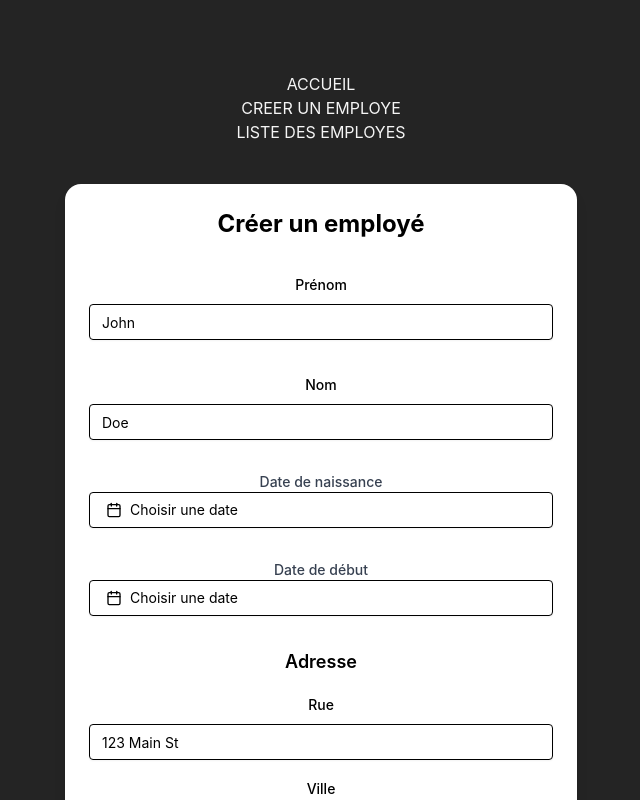
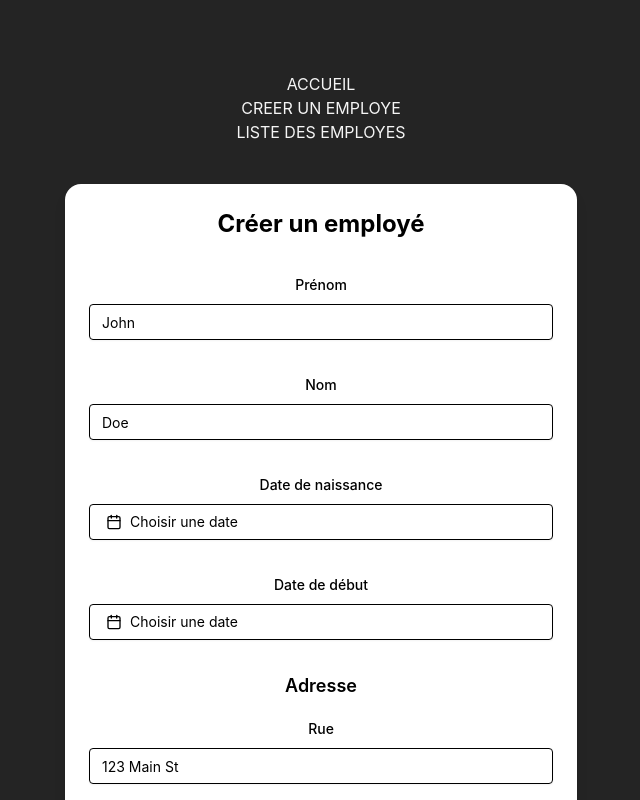
Before and after one commit to DavyHaYehoudi/convert-to-react, a React (Vite) app: page /create-employer in a window 1280 px wide. Shown: the top 800 px of the page, without its empty margins (319-959 px from the left). Built offline with nearby package versions, Linux system fonts and the light colour scheme.

Commit message:
fixed input dates validation zod

```diff
--- a/src/pages/create-employe/CreateEmployer.tsx
+++ b/src/pages/create-employe/CreateEmployer.tsx
@@ -16,8 +16,8 @@ const CreateEmployer = () => {
     defaultValues: {
       firstName: "",
       lastName: "",
-      dateOfBirth: "",
-      startDate: "",
+      dateOfBirth: undefined,
+      startDate: undefined,
       street: "",
       city: "",
       state: "",
@@ -25,10 +25,10 @@ const CreateEmployer = () => {
       department: "",
     },
   });
-  // Gestion de la soumission du formulaire
+
   function onSubmit(values: z.infer<typeof formSchema>) {
     console.log(values);
-    setConfirmation(true); // Affiche la confirmation après enregistrement
+    setConfirmation(true);
   }
 
   return (
@@ -88,7 +88,6 @@ const CreateEmployer = () => {
           </Button>
         </form>
       </Form>
-      {/* Message de confirmation */}
       {confirmation && (
         <div className="modal">
           <p className="text-green-500 m-2">Employé créé avec succès !</p>
@@ -97,4 +96,5 @@ const CreateEmployer = () => {
     </div>
   );
 };
+
 export default CreateEmployer;
--- a/src/schemas/formSchema.ts
+++ b/src/schemas/formSchema.ts
@@ -1,26 +1,17 @@
 import { z } from "zod";
 
 export const formSchema = z.object({
-  firstName: z
-    .string()
-    .min(2, { message: "Le prénom doit avoir au moins 2 caractères." }),
-  lastName: z
-    .string()
-    .min(2, { message: "Le nom doit avoir au moins 2 caractères." }),
-  dateOfBirth: z
-    .date().refine((date) => !isNaN(date.getTime()), {
-      message: "Date de naissance invalide.",
-    }),
-  startDate: z
-    .date()
-    .refine((date) => !isNaN(date.getTime()), {
-      message: "Date de début invalide.",
-    }),
-  street: z.string().min(1, { message: "La rue est requise." }),
-  city: z.string().min(1, { message: "La ville est requise." }),
-  state: z.string().min(1, { message: "L'état est requis." }),
-  zipCode: z
-    .string()
-    .min(5, { message: "Le code postal doit avoir au moins 5 chiffres." }),
-  department: z.string().min(1, { message: "Le département est requis." }),
+  firstName: z.string().nonempty({ message: "Le prénom est requis" }),
+  lastName: z.string().nonempty({ message: "Le nom est requis" }),
+  dateOfBirth: z.date({
+    required_error: "La date de naissance est requise",
+  }),
+  startDate: z.date({
+    required_error: "La date de début est requise",
+  }),
+  street: z.string().nonempty({ message: "La rue est requise" }),
+  city: z.string().nonempty({ message: "La ville est requise" }),
+  state: z.string().nonempty({ message: "L'état est requis" }),
+  zipCode: z.string().nonempty({ message: "Le code postal est requis" }),
+  department: z.string().nonempty({ message: "Le département est requis" }),
 });
--- a/src/shared/inputs/ClassicInputField.tsx
+++ b/src/shared/inputs/ClassicInputField.tsx
@@ -6,7 +6,7 @@ import {
   FormMessage,
 } from "../../components/ui/form";
 import { Input } from "../../components/ui/input";
-import { useFormContext } from "react-hook-form";
+import { useController, useFormContext } from "react-hook-form";
 
 interface ClassicInputFieldProps {
   name: string;
@@ -22,6 +22,11 @@ const ClassicInputField: React.FC<ClassicInputFieldProps> = ({
   placeholder,
 }) => {
   const { control } = useFormContext();
+  const { fieldState } = useController({
+    name,
+    control,
+    defaultValue: undefined,
+  });
 
   return (
     <FormField
@@ -35,7 +40,9 @@ const ClassicInputField: React.FC<ClassicInputFieldProps> = ({
               type={type}
               placeholder={placeholder}
               {...field}
-              className="rounded"
+              className={`rounded ${
+                !field.value ? "text-muted-foreground" : ""
+              } ${fieldState.error ? "border-red-500" : ""}`}
             />
           </FormControl>
           <FormMessage className="text-red-500" />
--- a/src/shared/inputs/DatePicker.tsx
+++ b/src/shared/inputs/DatePicker.tsx
@@ -1,5 +1,4 @@
 import { useController, useFormContext } from "react-hook-form";
-import * as React from "react";
 import { format } from "date-fns";
 import { fr } from "date-fns/locale";
 import { Calendar as CalendarIcon } from "lucide-react";
@@ -10,8 +9,13 @@ import {
 } from "../../components/ui/popover";
 import { Calendar } from "../../components/ui/calendar";
 import { Button } from "../../components/ui/button";
-import { cn } from "../../lib/utils";
-import { Label } from "../../components/ui/label";
+import {
+  FormControl,
+  FormField,
+  FormItem,
+  FormLabel,
+  FormMessage,
+} from "../../components/ui/form";
 
 interface DatePickerFieldProps {
   name: string;
@@ -19,49 +23,57 @@ interface DatePickerFieldProps {
 }
 
 const DatePickerField: React.FC<DatePickerFieldProps> = ({ name, label }) => {
-  const { control } = useFormContext(); // To get the form context from react-hook-form
-  const { field } = useController({
+  const { control } = useFormContext();
+  const { field, fieldState } = useController({
     name,
     control,
+    defaultValue: undefined,
   });
 
-  const [selectedDate, setSelectedDate] = React.useState<Date | null>(null);
-
   return (
-    <div>
-      <Label className="block text-sm font-medium text-gray-700">{label}</Label>
+    <FormField
+      control={control}
+      name={name}
+      render={() => (
+        <FormItem>
+          <FormLabel>{label}</FormLabel>
+          <FormControl>
             <Popover>
               <PopoverTrigger asChild>
                 <Button
                   variant={"outline"}
-            className={cn(
-              "w-full justify-start text-left font-normal rounded",
-              !selectedDate && "text-muted-foreground"
-            )}
+                  className={`w-full justify-start text-left font-normal rounded ${
+                    !field.value ? "text-muted-foreground" : ""
+                  } ${fieldState.error ? "border-red-500" : ""}`} // Gestion des erreurs
                 >
                   <CalendarIcon className="mr-2 h-4 w-4" />
-            {selectedDate ? (
-              format(selectedDate, "dd/MM/yyyy", { locale: fr })
+                  {field.value ? (
+                    format(field.value, "dd/MM/yyyy", { locale: fr })
                   ) : (
                     <span>Choisir une date</span>
-            )}{" "}
-            {/* Format français ici */}
+                  )}
                 </Button>
               </PopoverTrigger>
               <PopoverContent className="w-auto p-0">
                 <Calendar
                   className="rounded bg-[whitesmoke]"
                   mode="single"
-            selected={selectedDate || undefined}
-            onSelect={(date) => {
-              setSelectedDate(date ?? null);
-              field.onChange(date ?? null);
-            }}
+                  selected={field.value}
+                  onSelect={field.onChange} // Utilisation de field.onChange
                   initialFocus
                 />
               </PopoverContent>
             </Popover>
-    </div>
+          </FormControl>
+          {/* Affichage des messages d'erreur */}
+          {fieldState.error && (
+            <FormMessage className="text-red-500">
+              {fieldState.error.message}
+            </FormMessage>
+          )}
+        </FormItem>
+      )}
+    />
   );
 };
 
```
Lines whose indentation alone changed are shown as unchanged.
